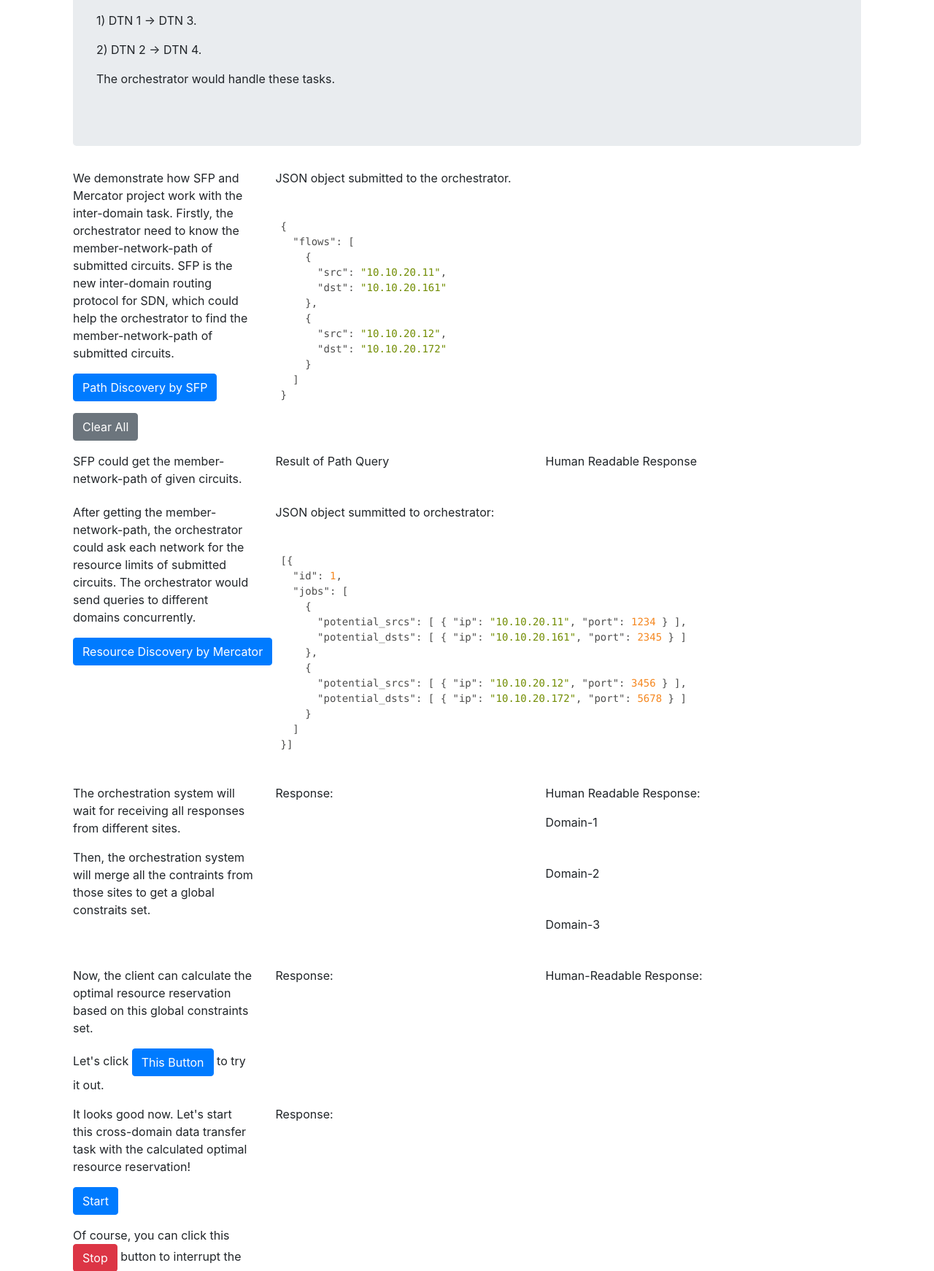
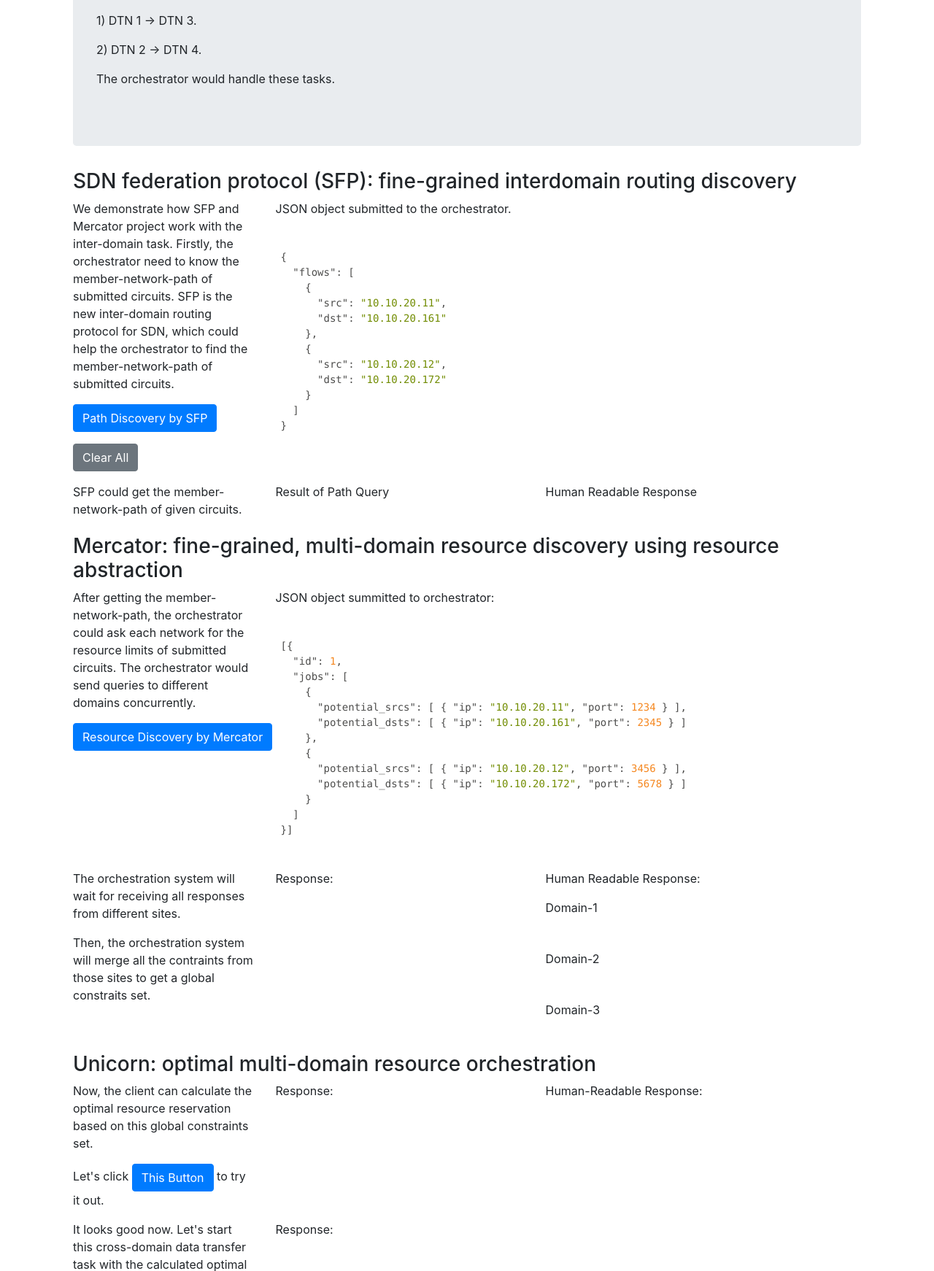
Before and after one commit to openalto/UnicornUI, a Flask app: page / in a window 1280 px wide. Shown: the part 1408-3150 px from the top of the page at 73% size. Run offline with Flask 2, Linux system fonts and the light colour scheme; some libraries are stand-ins or nearby versions.

Commit message:
Add section titles
Signed-off-by: Y. Jace Liu <yang.jace.liu@linux.com>

```diff
--- a/unicorn/templates/index.html
+++ b/unicorn/templates/index.html
@@ -392,6 +392,8 @@
                         <p>2) DTN 2 -> DTN 4.</p>
                         <p>The orchestrator would handle these tasks.</p>
                     </div>
+
+                    <h3>SDN federation protocol (SFP): fine-grained interdomain routing discovery</h3>
                     <div class="row">
                         <div class="col-3">
                             <p>We demonstrate how SFP and Mercator project work with the inter-domain task. Firstly,
@@ -443,6 +445,7 @@
                         </div>
                     </div>
 
+                    <h3>Mercator: fine-grained, multi-domain resource discovery using resource abstraction</h3>
                     <div class="row">
                         <div class="col-3">
                             <p>
@@ -502,6 +505,7 @@
                         </div>
                     </div><!-- Response Row End -->
 
+                    <h3>Unicorn: optimal multi-domain resource orchestration</h3>
                     <div class="row">
                         <div class="col-3">
                             <p>Now, the client can calculate the optimal resource reservation based on this global
```
